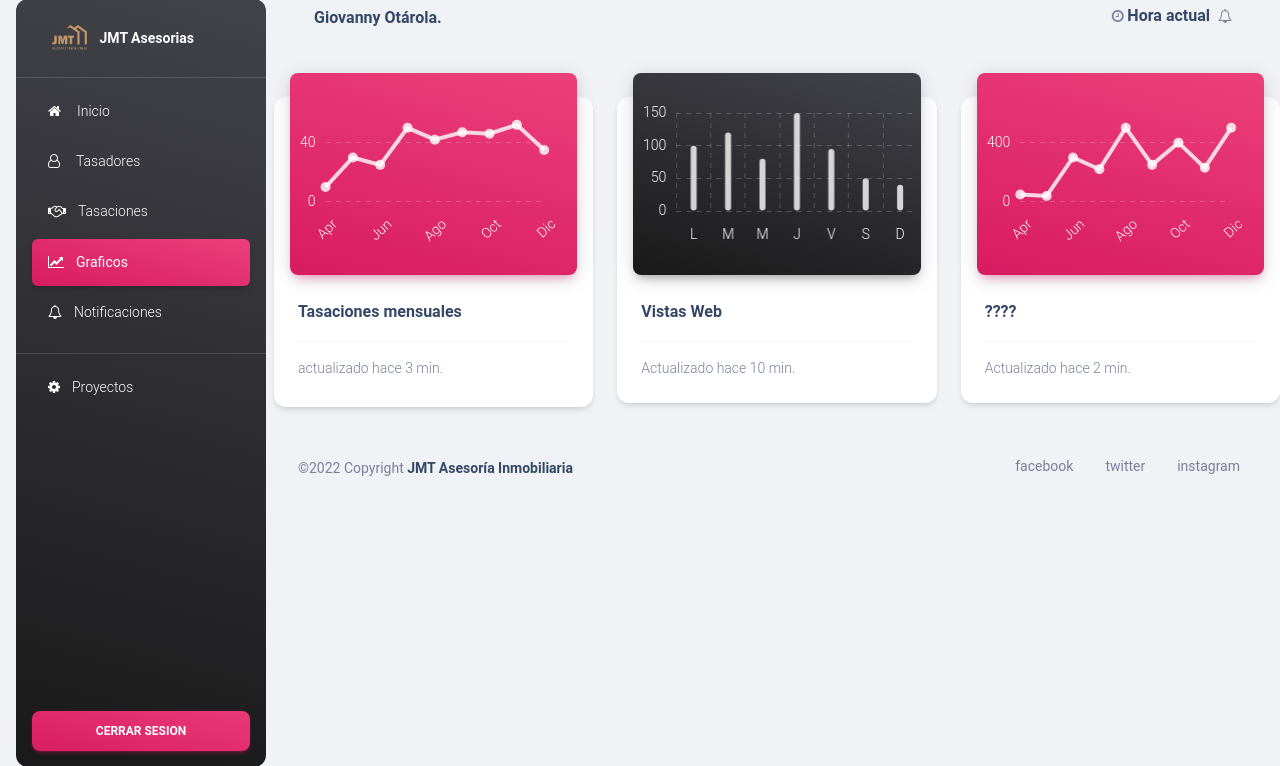
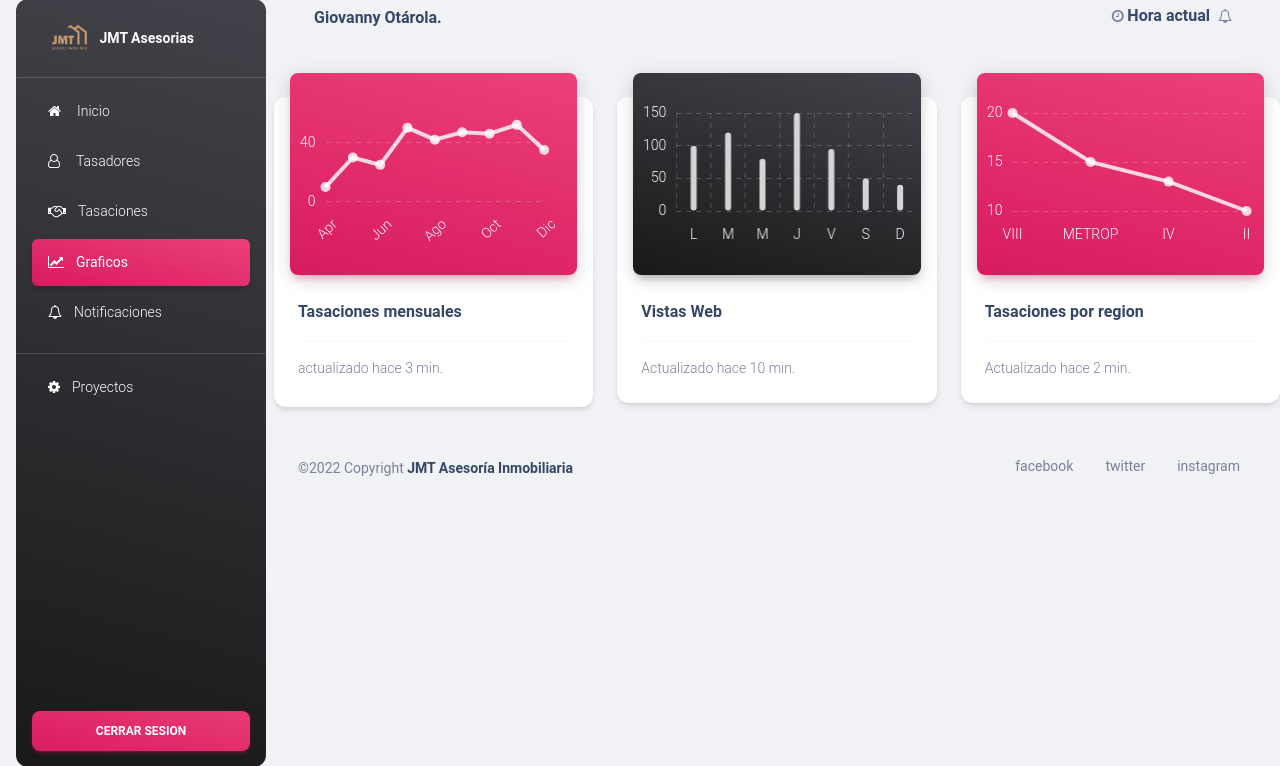
Before and after one commit to typexsebaxo/JMT-ASESORIAS, a Django app: page /graficostasacion/ in a window 1280 px wide. Shown: the part 17-783 px from the top of the page. Run offline with Django 4.2, Linux system fonts and the light colour scheme; some libraries are stand-ins or nearby versions.

Commit message:
fin temporal tasaciones

```diff
--- a/JMTASESORIAS/JMT_ASESORIAS/core/Templates/core/graficostasacion.html
+++ b/JMTASESORIAS/JMT_ASESORIAS/core/Templates/core/graficostasacion.html
@@ -224,7 +224,7 @@
                         </div>
                       </div>
                       <div class="card-body">
-                        <h6 class="mb-0 ">????</h6>
+                        <h6 class="mb-0 ">Tasaciones por region</h6>
                         <hr class="dark horizontal">
                         <div class="d-flex ">
                           <p class="mb-0 text-sm">Actualizado hace 2 min.</p>
@@ -439,9 +439,9 @@ var ctx = document.getElementById("chart-bars").getContext("2d");
         new Chart(ctx3, {
         type: "line",
         data: {
-            labels: ["Apr", "May", "Jun", "Jul", "Ago", "Sep", "Oct", "Nov", "Dic"],
+            labels: ["VIII", "METROP", "IV", "II"],
             datasets: [{
-            label: "dias diarios",
+            label: "Tasaciones",
             tension: 0,
             borderWidth: 0,
             pointRadius: 5,
@@ -451,7 +451,7 @@ var ctx = document.getElementById("chart-bars").getContext("2d");
             borderWidth: 4,
             backgroundColor: "transparent",
             fill: true,
-            data: [50, 40, 300, 220, 500, 250, 400, 230, 500],
+            data: [20, 15, 13, 10],
             maxBarThickness: 6
 
             }],
```
